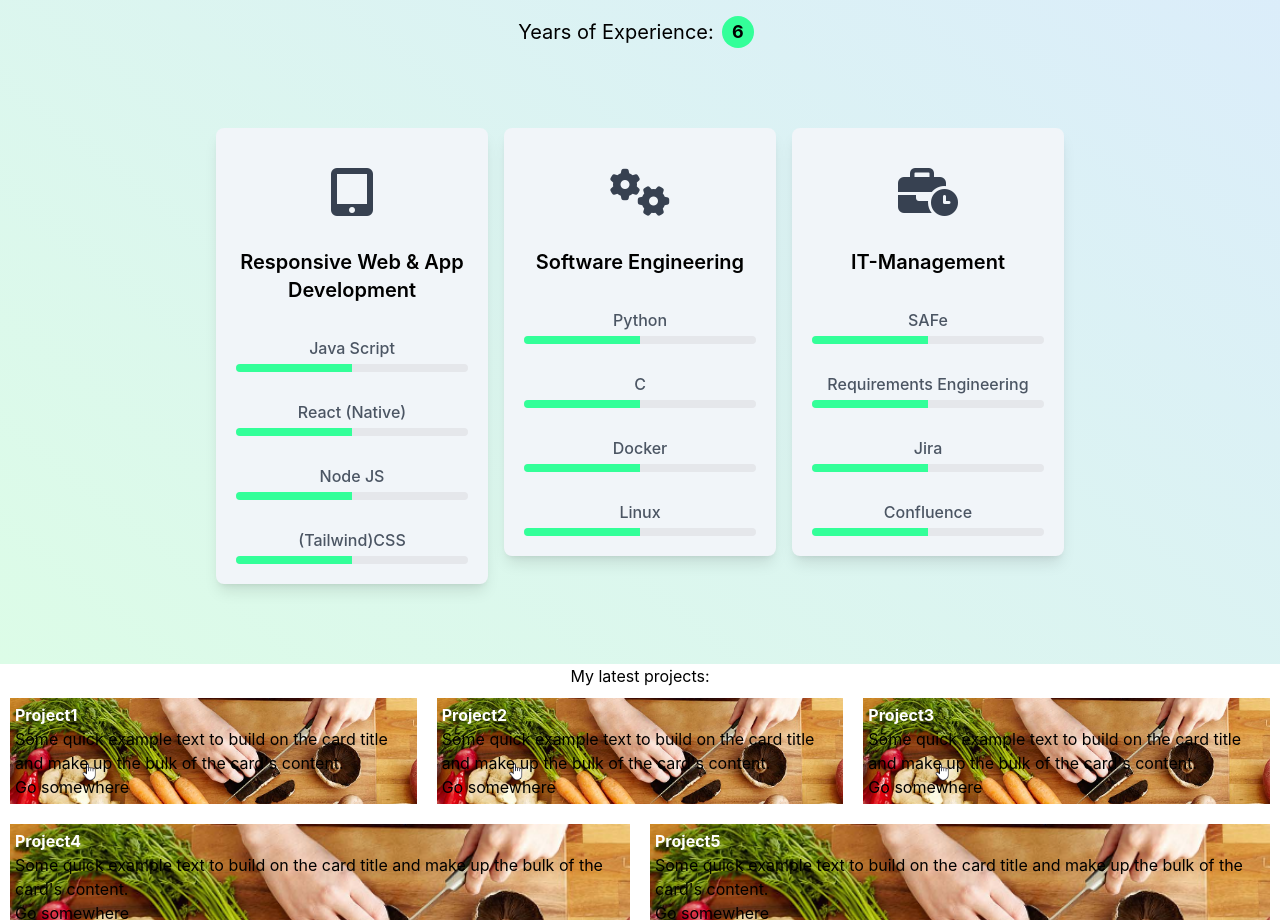
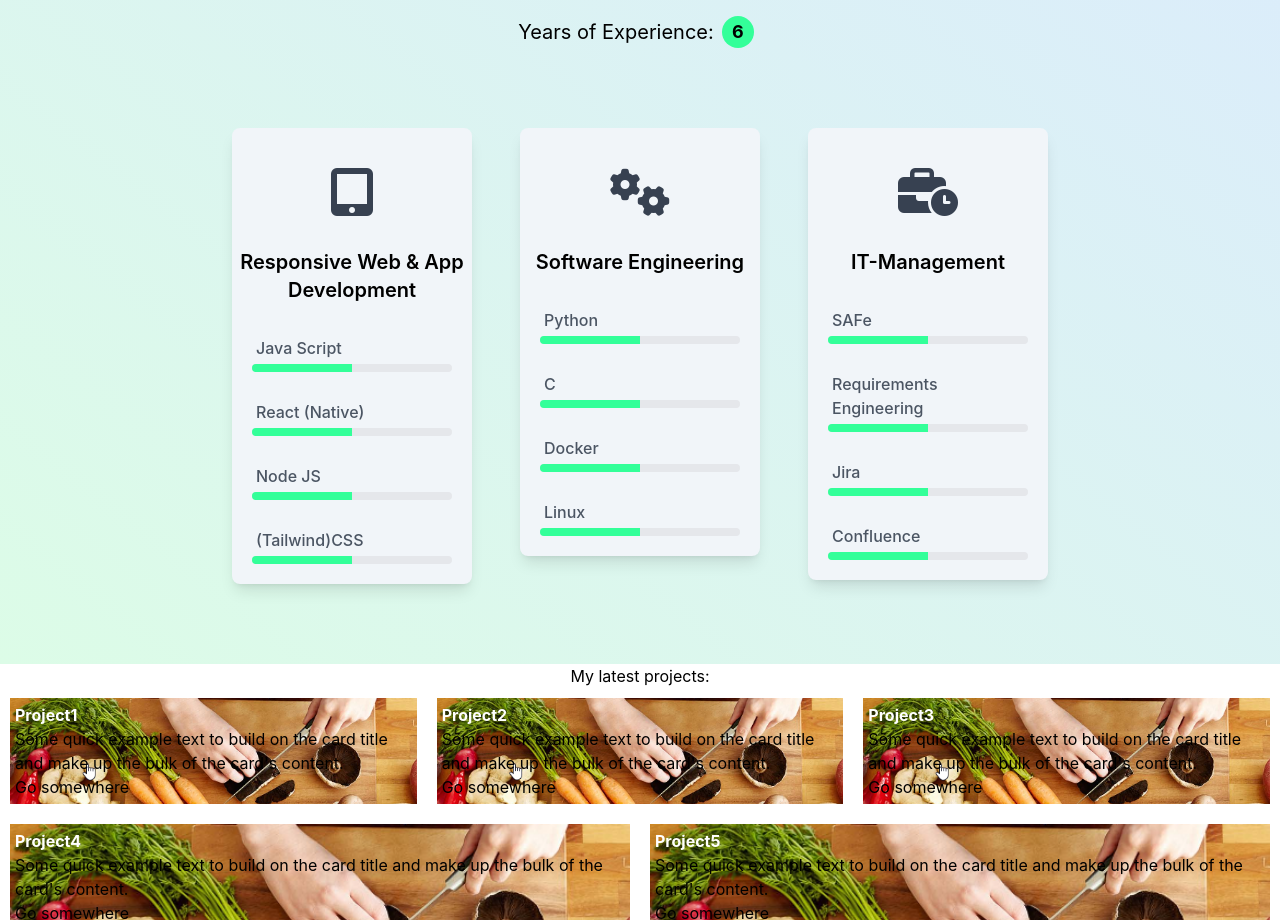
Before and after one commit to RaphaelBecker/myWebsite, a React (Create React App) app in the folder frontend/: page / in a window 1280 px wide. Shown: the part 1140-2060 px from the top of the page. Built offline with nearby package versions, Linux system fonts and the light colour scheme.

Commit message:
added spacing to SkillCard

```diff
--- a/frontend/src/Components/Skills.js
+++ b/frontend/src/Components/Skills.js
@@ -75,13 +75,13 @@ const Skills = () => {
         </center>
 
         <div class="py-2 flex flex-wrap justify-center">
-          <div class="w-full md:w-1/3 lg:w-1/4 p-2">
+          <div class="w-full md:w-1/3 lg:w-1/4 md:px-4 xl:px-6 p-2">
             <SkillCard {...skillset.webDev} />
           </div>
-          <div class="w-full md:w-1/3 lg:w-1/4 p-2">
+          <div class="w-full md:w-1/3 lg:w-1/4 md:px-4 xl:px-6 p-2">
             <SkillCard {...skillset.softEng} />
           </div>
-          <div class="w-full md:w-1/3 lg:w-1/4 p-2">
+          <div class="w-full md:w-1/3 lg:w-1/4 md:px-4 xl:px-6 p-2">
             <SkillCard {...skillset.itConsult} />
           </div>
         </div>
--- a/frontend/src/Components/SmallComponents/SkillCard.js
+++ b/frontend/src/Components/SmallComponents/SkillCard.js
@@ -13,7 +13,7 @@ const SkillCard = ({ icon, title, skills }) => {
           <ul className="flex-col list-none">
             {skills.map((skill, index) => (
               <li key={index} className="p-3 text-gray-600 font-medium">
-                <div className="flex-col">
+                <div className="flex-col text-left">
                   <div className="p-1">{skill}</div>
                   <div className=" relative h-2 w-full rounded-md overflow-hidden bg-gray-200">
                     <div className="absolute inset-0 bg-spring-green h-full w-1/2"></div>
```
